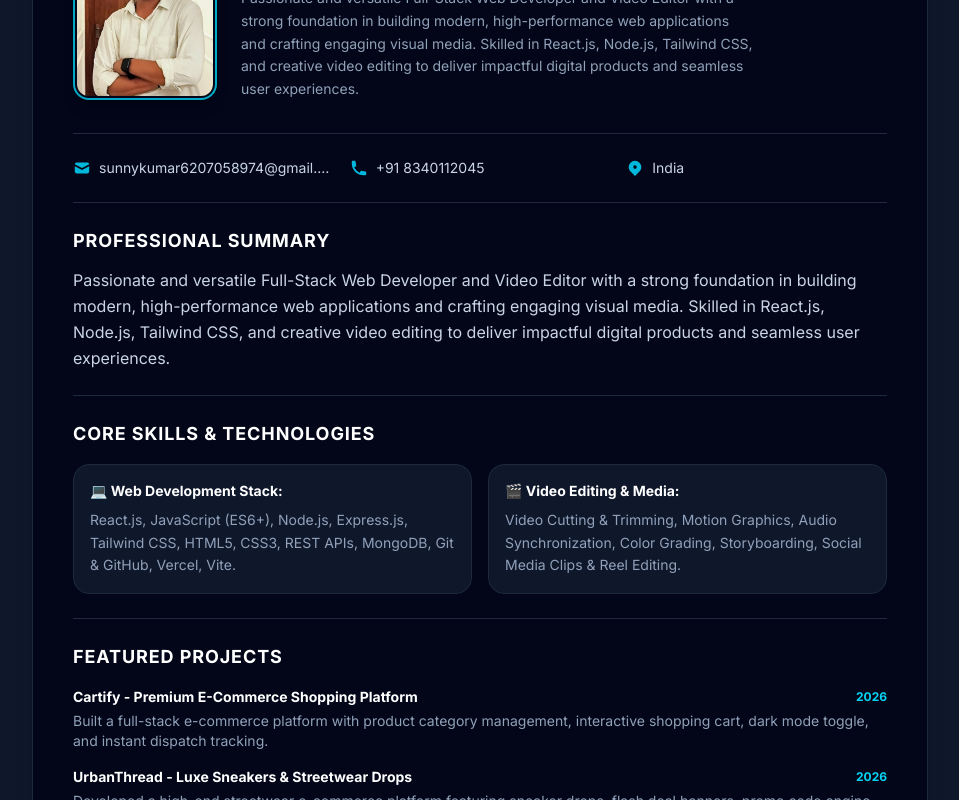
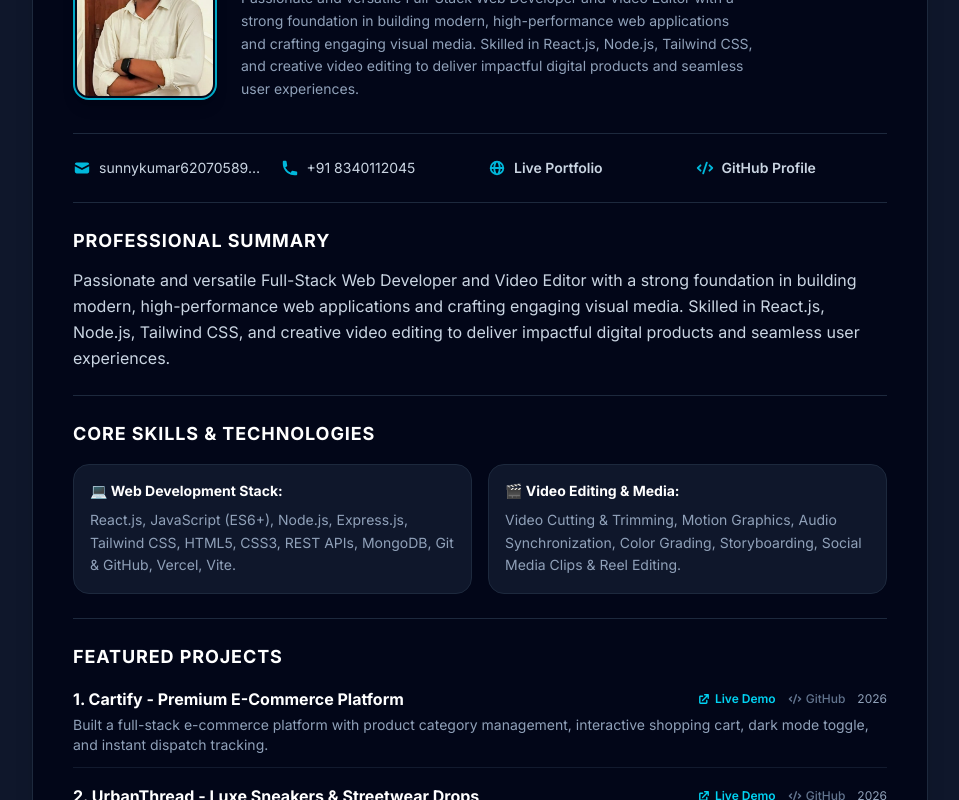
Before and after one commit to sunnykumar6207058974-source/portfolio, a React (Vite) app in the folder frontend/: page /resume in a window 1280 px wide. Shown: the part 340-1140 px from the top of the page, without its empty margins (160-1119 px from the left). Built offline with nearby package versions, Linux system fonts and the light colour scheme; no server answers.

Commit message:
Add clickable Live Demo and GitHub links to Resume Web Page and compiled PDF

```diff
--- a/frontend/public/resume_temp.html
+++ b/frontend/public/resume_temp.html
@@ -143,7 +143,8 @@
       <div class="contact-bar">
         <div class="contact-item"><strong>Email:</strong> sunnykumar6207058974@gmail.com</div>
         <div class="contact-item"><strong>Phone:</strong> +91 8340112045</div>
-        <div class="contact-item"><strong>Location:</strong> India</div>
+        <div class="contact-item"><strong>Portfolio:</strong> <a href="https://portfolio-iota-six-26.vercel.app" style="color: #0891b2; text-decoration: none;">portfolio-iota-six-26.vercel.app</a></div>
+        <div class="contact-item"><strong>GitHub:</strong> <a href="https://github.com/sunnykumar6207058974-source" style="color: #0891b2; text-decoration: none;">github.com/sunnykumar6207058974-source</a></div>
       </div>
     </div>
   </div>
@@ -181,8 +182,12 @@
 
     <div class="project-item">
       <div class="project-header">
-        <span>1. Cartify - Premium E-Commerce Shopping Platform</span>
-        <span class="project-date">2026</span>
+        <span>1. Cartify - Premium E-Commerce Platform</span>
+        <span class="project-date">
+          <a href="https://cartify-store-amber.vercel.app" style="color: #0891b2; text-decoration: none; font-weight: bold; margin-right: 6px;">[Live Demo]</a>
+          <a href="https://github.com/sunnykumar6207058974-source/Cartify" style="color: #475569; text-decoration: none; font-weight: 500; margin-right: 6px;">[GitHub]</a>
+          2026
+        </span>
       </div>
       <div class="project-desc">
         Built a full-stack e-commerce platform with product category management, interactive shopping cart, dark mode toggle, and instant dispatch tracking.
@@ -192,7 +197,11 @@
     <div class="project-item">
       <div class="project-header">
         <span>2. UrbanThread - Luxe Sneakers & Streetwear Drops</span>
-        <span class="project-date">2026</span>
+        <span class="project-date">
+          <a href="https://urban-thread-sand.vercel.app" style="color: #0891b2; text-decoration: none; font-weight: bold; margin-right: 6px;">[Live Demo]</a>
+          <a href="https://github.com/sunnykumar6207058974-source/UrbanThread" style="color: #475569; text-decoration: none; font-weight: 500; margin-right: 6px;">[GitHub]</a>
+          2026
+        </span>
       </div>
       <div class="project-desc">
         Developed a high-end streetwear e-commerce platform featuring sneaker drops, flash deal banners, promo code engine, wishlist, and admin analytics dashboard.
@@ -201,8 +210,12 @@
 
     <div class="project-item">
       <div class="project-header">
-        <span>3. PixelForge - Developer Portfolio & Digital Showcase</span>
-        <span class="project-date">2026</span>
+        <span>3. PixelForge - Developer Portfolio & Showcase</span>
+        <span class="project-date">
+          <a href="https://portfolio-iota-six-26.vercel.app" style="color: #0891b2; text-decoration: none; font-weight: bold; margin-right: 6px;">[Live Demo]</a>
+          <a href="https://github.com/sunnykumar6207058974-source/portfolio" style="color: #475569; text-decoration: none; font-weight: 500; margin-right: 6px;">[GitHub]</a>
+          2026
+        </span>
       </div>
       <div class="project-desc">
         Created an interactive developer portfolio featuring an HTML5 canvas particle background, theme switching context, video demo popups, custom cursor, and printable resume viewer.
@@ -212,7 +225,11 @@
     <div class="project-item">
       <div class="project-header">
         <span>4. Aetheria - Immersive WebGL 3D Matrix Experience</span>
-        <span class="project-date">2026</span>
+        <span class="project-date">
+          <a href="https://aetheria-3d.vercel.app" style="color: #0891b2; text-decoration: none; font-weight: bold; margin-right: 6px;">[Live Demo]</a>
+          <a href="https://github.com/sunny/aetheria" style="color: #475569; text-decoration: none; font-weight: 500; margin-right: 6px;">[GitHub]</a>
+          2026
+        </span>
       </div>
       <div class="project-desc">
         Architected a 3D WebGL digital experience with 60 FPS matrix torus particles, audio sound FX, zero-trust API security, and ultra-fast sub-second loading speeds.
--- a/frontend/src/pages/ResumePage.jsx
+++ b/frontend/src/pages/ResumePage.jsx
@@ -1,5 +1,14 @@
 import { useState, useEffect } from "react";
-import { HiDownload, HiPrinter, HiMail, HiPhone, HiLocationMarker } from "react-icons/hi";
+import {
+  HiDownload,
+  HiPrinter,
+  HiMail,
+  HiPhone,
+  HiLocationMarker,
+  HiExternalLink,
+  HiCode,
+  HiGlobeAlt,
+} from "react-icons/hi";
 import profilePhoto from "../assets/profile.jpg";
 import { fetchSiteConfig, resolveResumeUrl } from "../utils/resume";
 import { apiGetProjects } from "../services/api";
@@ -11,30 +20,40 @@ const ResumePage = () => {
     email: "sunnykumar6207058974@gmail.com",
     phone: "+91 8340112045",
     location: "India",
+    portfolioUrl: "https://portfolio-iota-six-26.vercel.app",
+    githubUrl: "https://github.com/sunnykumar6207058974-source",
     bio: "Passionate and versatile Full-Stack Web Developer and Video Editor with a strong foundation in building modern, high-performance web applications and crafting engaging visual media. Skilled in React.js, Node.js, Tailwind CSS, and creative video editing to deliver impactful digital products and seamless user experiences.",
     resumeUrl: "/Sunny_Kumar_Resume.pdf",
   });
 
   const [projects, setProjects] = useState([
     {
-      title: "Cartify - Premium E-Commerce Shopping Platform",
+      title: "1. Cartify - Premium E-Commerce Platform",
       year: "2026",
       desc: "Built a full-stack e-commerce platform with product category management, interactive shopping cart, dark mode toggle, and instant dispatch tracking.",
+      demoUrl: "https://cartify-store-amber.vercel.app",
+      githubUrl: "https://github.com/sunnykumar6207058974-source/Cartify",
     },
     {
-      title: "UrbanThread - Luxe Sneakers & Streetwear Drops",
+      title: "2. UrbanThread - Luxe Sneakers & Streetwear Drops",
       year: "2026",
       desc: "Developed a high-end streetwear e-commerce platform featuring sneaker drops, flash deal banners, promo code engine, wishlist, and admin analytics dashboard.",
+      demoUrl: "https://urban-thread-sand.vercel.app",
+      githubUrl: "https://github.com/sunnykumar6207058974-source/UrbanThread",
     },
     {
-      title: "PixelForge - Developer Portfolio & Digital Showcase",
+      title: "3. PixelForge - Developer Portfolio & Showcase",
       year: "2026",
       desc: "Created an interactive developer portfolio featuring an HTML5 canvas particle background, theme switching context, video demo popups, custom cursor, and printable resume viewer.",
+      demoUrl: "https://portfolio-iota-six-26.vercel.app",
+      githubUrl: "https://github.com/sunnykumar6207058974-source/portfolio",
     },
     {
-      title: "Aetheria - Immersive WebGL 3D Matrix Experience",
+      title: "4. Aetheria - Immersive WebGL 3D Matrix Experience",
       year: "2026",
       desc: "Architected a 3D WebGL digital experience with 60 FPS matrix torus particles, audio sound FX, zero-trust API security, and ultra-fast sub-second loading speeds.",
+      demoUrl: "https://aetheria-3d.vercel.app",
+      githubUrl: "https://github.com/sunny/aetheria",
     },
   ]);
 
@@ -64,6 +83,8 @@ const ResumePage = () => {
             title: `${idx + 1}. ${p.title}`,
             year: "2026",
             desc: p.description || p.category || "Full-stack project showcase.",
+            demoUrl: p.demoUrl,
+            githubUrl: p.githubUrl,
           }));
           setProjects(formatted);
         }
@@ -134,7 +155,7 @@ const ResumePage = () => {
           </div>
 
           {/* Contact Details Grid */}
-          <div className="grid grid-cols-1 sm:grid-cols-3 gap-4 py-6 border-b border-slate-200 dark:border-slate-800 text-xs sm:text-sm">
+          <div className="grid grid-cols-1 sm:grid-cols-2 lg:grid-cols-4 gap-4 py-6 border-b border-slate-200 dark:border-slate-800 text-xs sm:text-sm">
             <div className="flex items-center gap-2 text-slate-700 dark:text-slate-300">
               <HiMail className="text-cyan-500 text-lg shrink-0" />
               <a href={`mailto:${profile.email}`} className="hover:text-cyan-500 truncate">
@@ -150,8 +171,29 @@ const ResumePage = () => {
             </div>
 
             <div className="flex items-center gap-2 text-slate-700 dark:text-slate-300">
-              <HiLocationMarker className="text-cyan-500 text-lg shrink-0" />
-              <span>{profile.location}</span>
+              <HiGlobeAlt className="text-cyan-500 text-lg shrink-0" />
+              <a
+                href={profile.portfolioUrl}
+                target="_blank"
+                rel="noopener noreferrer"
+                className="hover:text-cyan-500 truncate font-semibold"
+                title="Live Portfolio Website"
+              >
+                Live Portfolio
+              </a>
+            </div>
+
+            <div className="flex items-center gap-2 text-slate-700 dark:text-slate-300">
+              <HiCode className="text-cyan-500 text-lg shrink-0" />
+              <a
+                href={profile.githubUrl}
+                target="_blank"
+                rel="noopener noreferrer"
+                className="hover:text-cyan-500 truncate font-semibold"
+                title="GitHub Profile"
+              >
+                GitHub Profile
+              </a>
             </div>
           </div>
 
@@ -198,10 +240,34 @@ const ResumePage = () => {
             </h3>
             <div className="space-y-4 text-xs sm:text-sm">
               {projects.map((proj, i) => (
-                <div key={i}>
-                  <div className="flex justify-between items-center font-bold text-slate-900 dark:text-white">
-                    <span>{proj.title}</span>
-                    <span className="text-cyan-600 dark:text-cyan-400 text-xs">{proj.year}</span>
+                <div key={i} className="pb-3 border-b border-slate-100 dark:border-slate-800/60 last:border-0 last:pb-0">
+                  <div className="flex flex-col sm:flex-row sm:justify-between sm:items-center gap-1 font-bold text-slate-900 dark:text-white">
+                    <span className="text-sm sm:text-base">{proj.title}</span>
+                    <div className="flex items-center gap-3 text-xs">
+                      {proj.demoUrl && (
+                        <a
+                          href={proj.demoUrl}
+                          target="_blank"
+                          rel="noopener noreferrer"
+                          className="text-cyan-600 dark:text-cyan-400 hover:underline font-semibold flex items-center gap-1 transition"
+                        >
+                          <HiExternalLink className="text-sm" />
+                          Live Demo
+                        </a>
+                      )}
+                      {proj.githubUrl && (
+                        <a
+                          href={proj.githubUrl}
+                          target="_blank"
+                          rel="noopener noreferrer"
+                          className="text-slate-500 hover:text-cyan-500 font-medium flex items-center gap-1 transition"
+                        >
+                          <HiCode className="text-sm" />
+                          GitHub
+                        </a>
+                      )}
+                      <span className="text-slate-400 font-normal">{proj.year}</span>
+                    </div>
                   </div>
                   <p className="text-slate-600 dark:text-slate-400 mt-1">
                     {proj.desc}
```
Also changed, not shown: 2 other files (tests, documents, lock files or other folders).
